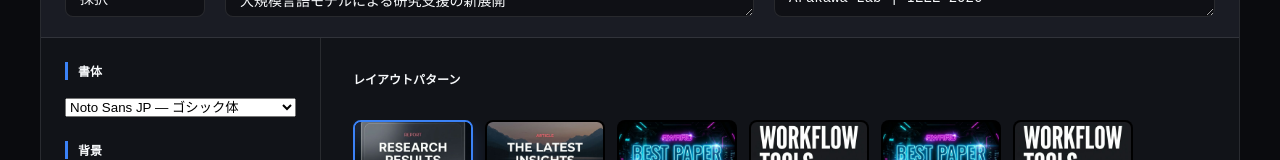
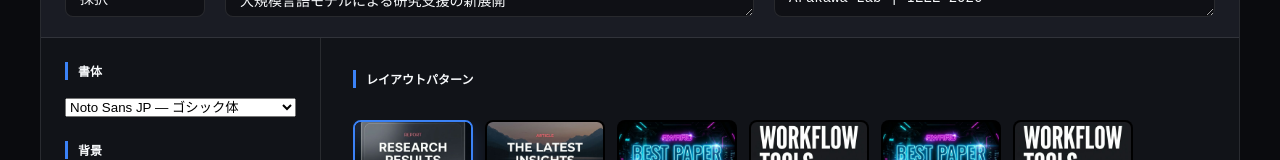
Before and after one commit to wildriver/OGP-Maker, a Next.js app: page / in a window 1280 px wide. Shown: the part 123-283 px from the top of the page. Built offline with nearby package versions, Linux system fonts and the light colour scheme.

Commit message:
UI: Unified section titles with blue accent bar
- Restored blue vertical bar for 'Layout Pattern' section
- Consistent visual language across sidebar and main dashboard

```diff
--- a/src/app/page.tsx
+++ b/src/app/page.tsx
@@ -158,7 +158,7 @@ export default function Home() {
         <main className="canvas-panel">
           <div className="studio-main-group">
             <div className="pattern-selector">
-              <span className="prop-section-title" style={{ border: 'none', padding: 0 }}>レイアウトパターン</span>
+              <span className="prop-section-title">レイアウトパターン</span>
               <div className="pattern-options-row">
                 {PATTERNS.map(p => (
                   <div key={p.id} className={`pattern-option ${form.pattern === p.id ? 'active' : ''}`} onClick={() => set({ pattern: p.id })}>
```
